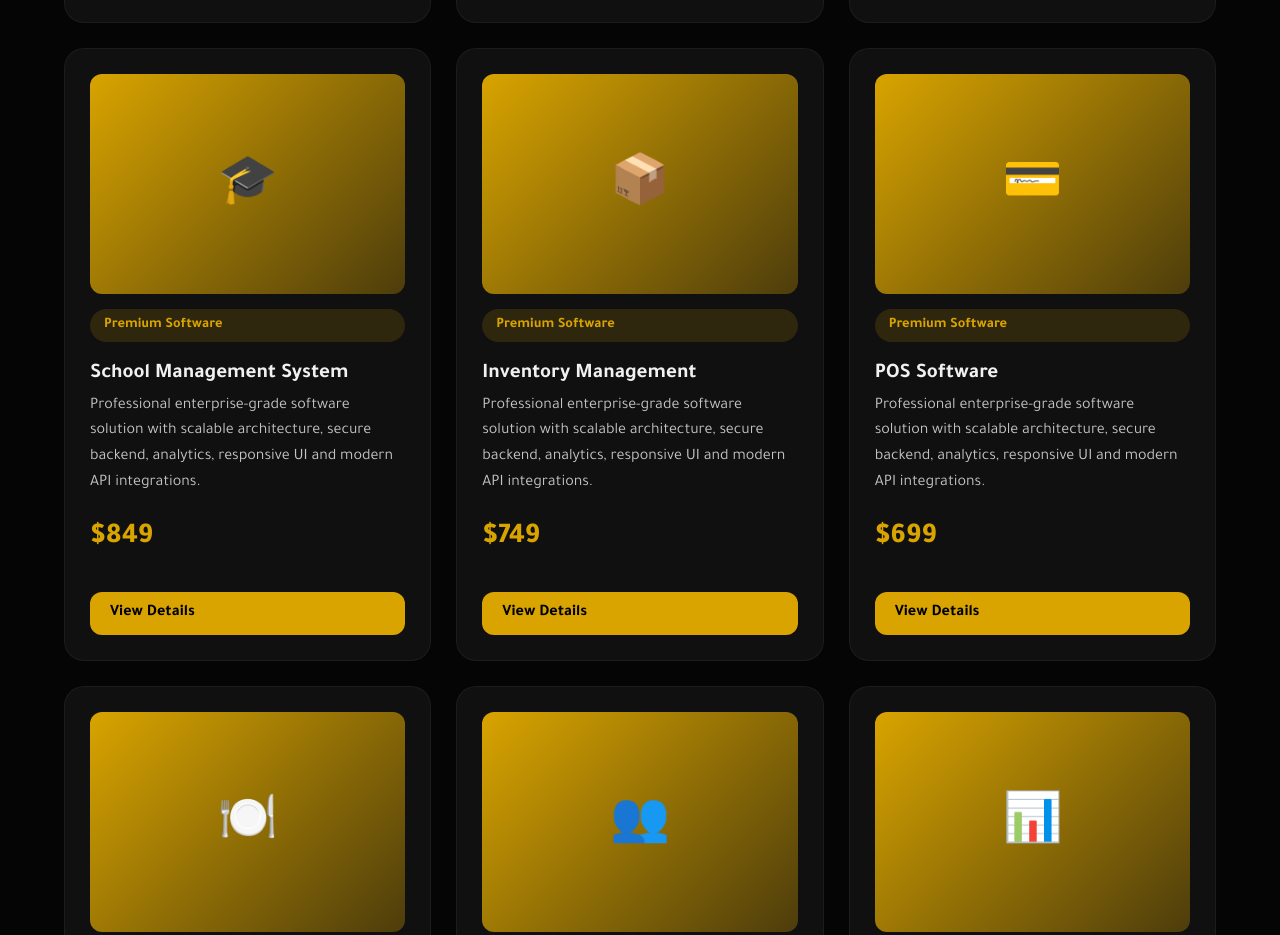
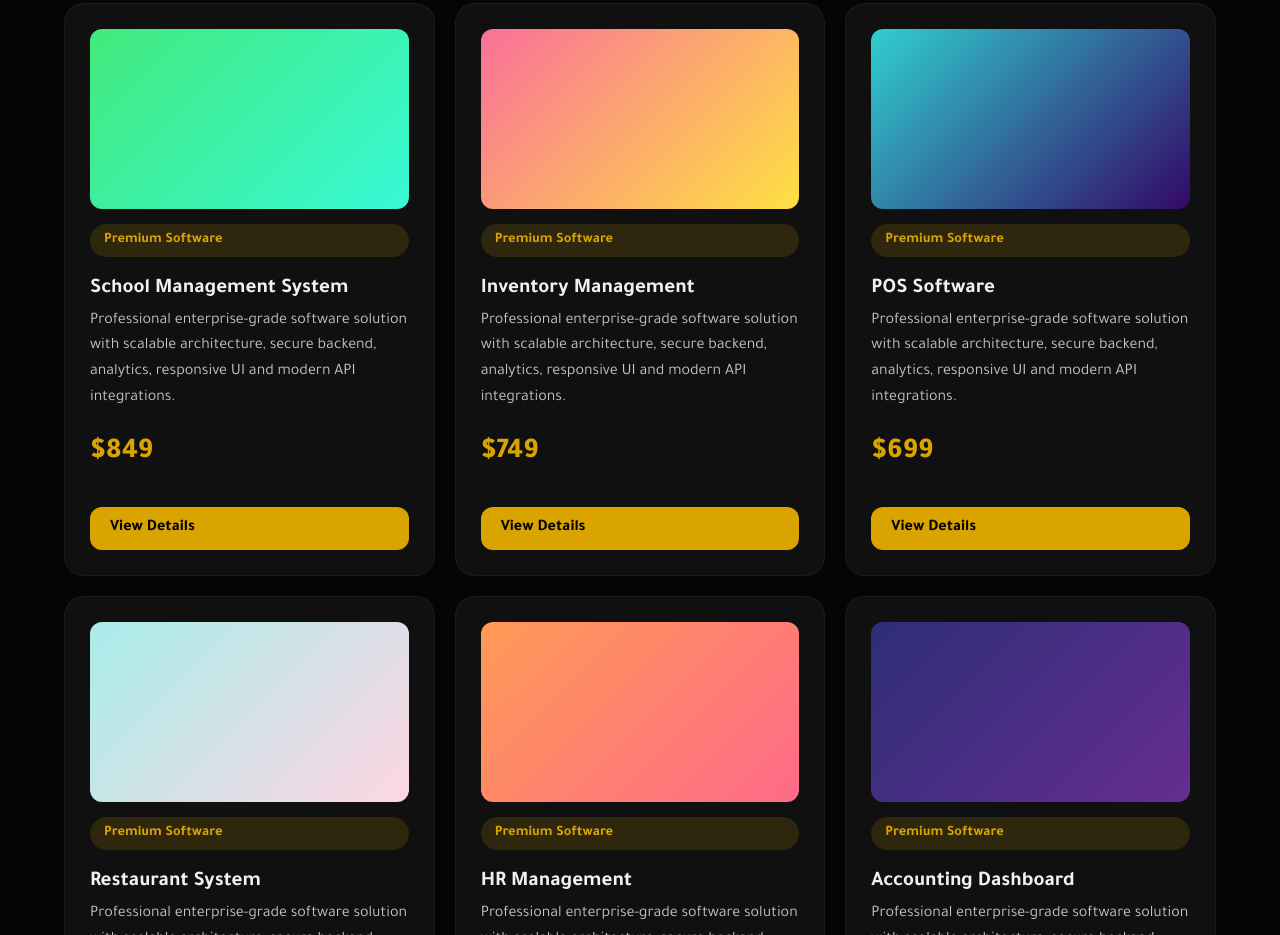
Before and after one commit to hon3er-rgb/-1998524-site, a website: page index.html in a window 1280 px wide. Shown: the part 2257-3192 px from the top of the page. Drawn offline with Linux system fonts and the light colour scheme.

Commit message:
🎨 Shrink product cards, add beautiful gradients, improve mobile responsiveness

```diff
--- a/index.html
+++ b/index.html
@@ -333,8 +333,8 @@
 
     .products-grid{
       display:grid;
-      grid-template-columns:repeat(auto-fit,minmax(300px,1fr));
-      gap:25px;
+      grid-template-columns:repeat(auto-fit,minmax(280px,1fr));
+      gap:20px;
     }
 
     .product-card{
@@ -355,20 +355,32 @@
 
     .product-image{
       width:100%;
-      height:220px;
+      height:180px;
       background:linear-gradient(135deg,var(--dark-accent),rgba(217,164,0,0.3));
       border-radius:12px;
       margin-bottom:15px;
       display:flex;
       align-items:center;
       justify-content:center;
-      font-size:3rem;
+      font-size:2.5rem;
       overflow:hidden;
+      position:relative;
     }
 
     body.light .product-image{
       background:linear-gradient(135deg,var(--light-accent),rgba(37,99,235,0.2));
     }
+
+    .product-image.grad-1{background:linear-gradient(135deg,#667eea,#764ba2);}
+    .product-image.grad-2{background:linear-gradient(135deg,#f093fb,#f5576c);}
+    .product-image.grad-3{background:linear-gradient(135deg,#4facfe,#00f2fe);}
+    .product-image.grad-4{background:linear-gradient(135deg,#43e97b,#38f9d7);}
+    .product-image.grad-5{background:linear-gradient(135deg,#fa709a,#fee140);}
+    .product-image.grad-6{background:linear-gradient(135deg,#30cfd0,#330867);}
+    .product-image.grad-7{background:linear-gradient(135deg,#a8edea,#fed6e3);}
+    .product-image.grad-8{background:linear-gradient(135deg,#ff9a56,#ff6a88);}
+    .product-image.grad-9{background:linear-gradient(135deg,#2e2e78,#662d91);}
+    .product-image.grad-10{background:linear-gradient(135deg,#00c6ff,#0072ff);}
 
     .product-card:hover{
       transform:translateY(-12px) scale(1.02);
@@ -506,6 +518,81 @@
 
       .section-title{
         font-size:2rem;
+      }
+
+      .products-grid{
+        grid-template-columns:repeat(auto-fit,minmax(220px,1fr));
+        gap:15px;
+      }
+
+      .product-card{
+        padding:18px;
+      }
+
+      .product-image{
+        height:150px;
+      }
+
+      .product-card h3{
+        font-size:1.1rem;
+      }
+
+      .product-card p{
+        font-size:0.9rem;
+      }
+
+      .product-price{
+        font-size:1.5rem;
+      }
+
+      .about-grid{
+        grid-template-columns:1fr;
+      }
+
+      .contact-wrapper{
+        flex-direction:column;
+        gap:15px;
+      }
+
+      .contact-card{
+        width:100%;
+      }
+
+      .nav-container{
+        gap:20px;
+      }
+
+    }
+
+    @media(max-width:480px){
+
+      .typing{
+        font-size:1.5rem;
+      }
+
+      .hero{
+        padding-top:80px;
+      }
+
+      .section-title{
+        font-size:1.8rem;
+      }
+
+      .products-grid{
+        grid-template-columns:1fr;
+      }
+
+      .terminal{
+        padding:20px;
+      }
+
+      .hero-buttons{
+        flex-direction:column;
+        width:100%;
+      }
+
+      .btn{
+        width:100%;
       }
 
     }
@@ -729,58 +816,59 @@
 
     const productsGrid = document.getElementById('productsGrid');
 
+    const gradients = ['grad-1','grad-2','grad-3','grad-4','grad-5','grad-6','grad-7','grad-8','grad-9','grad-10'];
+
     const products = [
-      {name:"Medical Management System",icon:"🏥",price:"$899"},
-      {name:"Hospital ERP",icon:"🏨",price:"$950"},
-      {name:"Clinic Booking System",icon:"📋",price:"$799"},
-      {name:"School Management System",icon:"🎓",price:"$849"},
-      {name:"Inventory Management",icon:"📦",price:"$749"},
-      {name:"POS Software",icon:"💳",price:"$699"},
-      {name:"Restaurant System",icon:"🍽️",price:"$799"},
-      {name:"HR Management",icon:"👥",price:"$850"},
-      {name:"Accounting Dashboard",icon:"📊",price:"$899"},
-      {name:"CRM Platform",icon:"📱",price:"$950"},
-      {name:"Real Estate System",icon:"🏢",price:"$899"},
-      {name:"E-Commerce Platform",icon:"🛒",price:"$999"},
-      {name:"AI Chatbot System",icon:"🤖",price:"$799"},
-      {name:"API Integration Suite",icon:"🔌",price:"$699"},
-      {name:"Cloud Storage System",icon:"☁️",price:"$649"},
-      {name:"Custom CMS",icon:"📝",price:"$749"},
-      {name:"Project Management App",icon:"📅",price:"$799"},
-      {name:"Task Automation Tool",icon:"⚙️",price:"$699"},
-      {name:"Cyber Security Dashboard",icon:"🔒",price:"$999"},
-      {name:"Employee Portal",icon:"🔑",price:"$799"},
-      {name:"Online Learning Platform",icon:"📚",price:"$899"},
-      {name:"Smart Attendance System",icon:"✅",price:"$649"},
-      {name:"Logistics Dashboard",icon:"🚚",price:"$849"},
-      {name:"Delivery Tracking System",icon:"📍",price:"$749"},
-      {name:"Banking Management",icon:"🏦",price:"$999"},
-      {name:"Finance Analytics",icon:"📈",price:"$899"},
-      {name:"Social Media Dashboard",icon:"📲",price:"$799"},
-      {name:"Video Streaming Platform",icon:"🎥",price:"$999"},
-      {name:"IoT Monitoring System",icon:"📡",price:"$899"},
-      {name:"Digital Wallet",icon:"💰",price:"$649"},
-      {name:"Fitness Management App",icon:"💪",price:"$699"},
-      {name:"Pharmacy System",icon:"💊",price:"$799"},
-      {name:"Appointment Scheduler",icon:"🕒",price:"$649"},
-      {name:"Data Analytics Panel",icon:"📊",price:"$899"},
-      {name:"Enterprise ERP",icon:"🏭",price:"$999"},
-      {name:"SaaS Admin Dashboard",icon:"⚡",price:"$799"},
-      {name:"Custom API Builder",icon:"🛠️",price:"$699"},
-      {name:"AI Automation Tool",icon:"🎯",price:"$899"},
-      {name:"Modern Portfolio CMS",icon:"🎨",price:"$749"},
-      {name:"Business Intelligence System",icon:"🧠",price:"$999"}
+      {name:"Medical Management System",price:"$899"},
+      {name:"Hospital ERP",price:"$950"},
+      {name:"Clinic Booking System",price:"$799"},
+      {name:"School Management System",price:"$849"},
+      {name:"Inventory Management",price:"$749"},
+      {name:"POS Software",price:"$699"},
+      {name:"Restaurant System",price:"$799"},
+      {name:"HR Management",price:"$850"},
+      {name:"Accounting Dashboard",price:"$899"},
+      {name:"CRM Platform",price:"$950"},
+      {name:"Real Estate System",price:"$899"},
+      {name:"E-Commerce Platform",price:"$999"},
+      {name:"AI Chatbot System",price:"$799"},
+      {name:"API Integration Suite",price:"$699"},
+      {name:"Cloud Storage System",price:"$649"},
+      {name:"Custom CMS",price:"$749"},
+      {name:"Project Management App",price:"$799"},
+      {name:"Task Automation Tool",price:"$699"},
+      {name:"Cyber Security Dashboard",price:"$999"},
+      {name:"Employee Portal",price:"$799"},
+      {name:"Online Learning Platform",price:"$899"},
+      {name:"Smart Attendance System",price:"$649"},
+      {name:"Logistics Dashboard",price:"$849"},
+      {name:"Delivery Tracking System",price:"$749"},
+      {name:"Banking Management",price:"$999"},
+      {name:"Finance Analytics",price:"$899"},
+      {name:"Social Media Dashboard",price:"$799"},
+      {name:"Video Streaming Platform",price:"$999"},
+      {name:"IoT Monitoring System",price:"$899"},
+      {name:"Digital Wallet",price:"$649"},
+      {name:"Fitness Management App",price:"$699"},
+      {name:"Pharmacy System",price:"$799"},
+      {name:"Appointment Scheduler",price:"$649"},
+      {name:"Data Analytics Panel",price:"$899"},
+      {name:"Enterprise ERP",price:"$999"},
+      {name:"SaaS Admin Dashboard",price:"$799"},
+      {name:"Custom API Builder",price:"$699"},
+      {name:"AI Automation Tool",price:"$899"},
+      {name:"Modern Portfolio CMS",price:"$749"},
+      {name:"Business Intelligence System",price:"$999"}
     ];
 
     products.forEach((product,index)=>{
+      const gradClass = gradients[index % gradients.length];
 
       productsGrid.innerHTML += `
 
         <div class="product-card">
 
-          <div class="product-image">
-            ${product.icon}
-          </div>
+          <div class="product-image ${gradClass}"></div>
 
           <span class="product-tag">
             Premium Software
```
